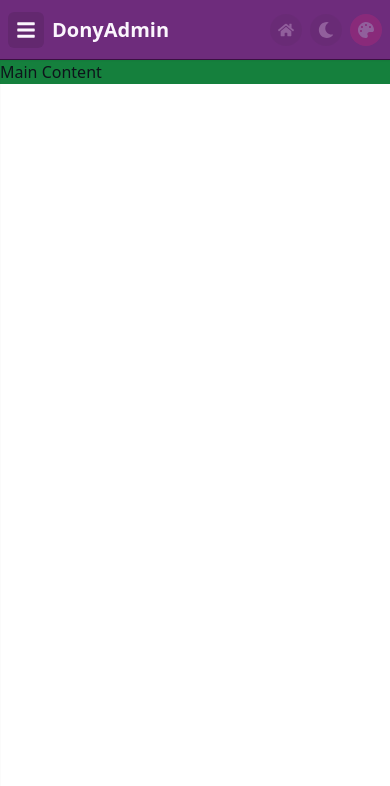
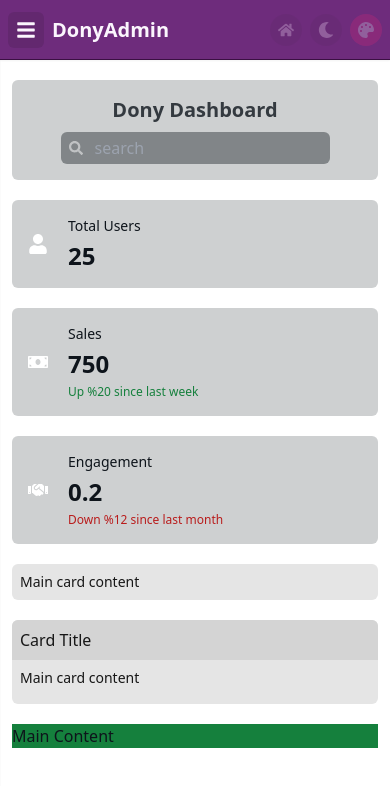
Before and after one commit to donis3/Dony-Next-SimpleAdmin, a Next.js app: page /dashboard in a window 390 px wide. Shown: the top 786 px of the page. Built offline with nearby package versions, Linux system fonts and the light colour scheme.

Commit message:
added dynamic viewport height to css fixes mobile view issue added dashboard ui elements (info card, card)

```diff
--- a/app/(admin)/dashboard/DashboardContext.tsx
+++ b/app/(admin)/DashboardContext.tsx
@@ -24,6 +24,13 @@ export default function DashboardContextProvider({
 		return setMenuOpen(!menuOpen);
 	};
 
+	useEffect(() => {
+		//Disable body scroll when menu is open
+		if (menuOpen === true)
+			document.documentElement.classList.add("scroll-lock");
+		else document.documentElement.classList.remove("scroll-lock");
+	}, [menuOpen]);
+
 	return (
 		<DashboardContext.Provider
 			value={{ isMenuOpen: menuOpen, toggleMenu: toggleMenu }}>
--- a/app/(admin)/dashboard/page.tsx
+++ b/app/(admin)/dashboard/page.tsx
@@ -1,3 +1,43 @@
+import Card from "@/app/ui/card/Card";
+import InfoCard from "@/app/ui/info-card/InfoCard";
+import PageTitle from "@/app/ui/page-title/PageTitle";
+import {
+	FaBell,
+	FaBox,
+	FaHandshake,
+	FaMoneyBill,
+	FaUser,
+} from "react-icons/fa";
+
 export default function Dashboard() {
-	return <div className="w-full h-full bg-green-700">Main Content</div>;
+	return (
+		<div className="container mx-auto flex flex-col gap-5 md:gap-8 px-3 py-5">
+			<PageTitle>Dony Dashboard</PageTitle>
+			<div className="w-full grid grid-cols-1 gap-5 md:grid-cols-3 md:gap-8">
+				<InfoCard title="Total Users" icon={<FaUser />}>
+					25
+				</InfoCard>
+				<InfoCard
+					title="Sales"
+					icon={<FaMoneyBill />}
+					subtext="Up %20 since last week"
+					subtextStyle="positive">
+					750
+				</InfoCard>
+				<InfoCard
+					title="Engagement"
+					icon={<FaHandshake />}
+					subtext="Down %12 since last month"
+					subtextStyle="negative">
+					0.2
+				</InfoCard>
+			</div>
+
+			<Card>Main card content</Card>
+
+			<Card title="Another card">Main card content</Card>
+
+			<div className="w-full h-full bg-green-700">Main Content</div>
+		</div>
+	);
 }
--- a/app/(admin)/layout.tsx
+++ b/app/(admin)/layout.tsx
@@ -3,7 +3,7 @@ import Link from "next/link";
 import { FaBars } from "react-icons/fa";
 import Navbar from "../ui/navbar/Navbar";
 import Sidebar from "../ui/sidebar/Sidebar";
-import DashboardContextProvider from "./dashboard/DashboardContext";
+import DashboardContextProvider from "./DashboardContext";
 
 export const metadata: Metadata = {
 	title: "DonyAdmin - Admin Zone",
@@ -32,7 +32,7 @@ export default function DashboardLayout({
 				</aside> */}
 			</DashboardContextProvider>
 			<main className="pt-[60px] w-full transition-transform duration-300 z-0 ease-in-out">
-				<div className="container mx-auto ">{children}</div>
+				{children}
 			</main>
 		</>
 	);
--- a/app/globals.css
+++ b/app/globals.css
@@ -11,6 +11,22 @@
 	.no-scrollbar {
 		-ms-overflow-style: none; /* IE and Edge */
 		scrollbar-width: none; /* Firefox */
+	}
+
+	.h-dscreen {
+		height: 100vh; /* fallback for Opera, IE and etc. */
+		height: 100dvh;
+	}
+
+	.scroll-lock {
+		/* want to fix the height to the window height */
+		height: calc(var(--window-inner-height) - 1px);
+
+		/* want to block all overflowing content */
+		overflow: hidden;
+
+		/* want to exclude padding from the height */
+		box-sizing: border-box;
 	}
 }
 
--- /dev/null
+++ b/app/ui/card/Card.tsx
@@ -0,0 +1,21 @@
+import { cn } from "@/lib/helpers/utils";
+
+type CardProps = {
+	title?: string;
+	children: React.ReactNode;
+};
+
+export default function Card({ title, children }: CardProps) {
+	return (
+		<div className="flex flex-col justify-between bg-neutral-200 text-neutral-900 dark:bg-neutral-800 rounded-md dark:text-neutral-100">
+			{title && (
+				<h2 className="p-2 rounded-t-md dark:bg-neutral-900 font-medium text-base bg-neutral-300">
+					Card Title
+				</h2>
+			)}
+			<div className={cn("px-2 pt-2 pb-2 text-sm", title && "pb-4")}>
+				{children}
+			</div>
+		</div>
+	);
+}
--- /dev/null
+++ b/app/ui/info-card/InfoCard.tsx
@@ -0,0 +1,41 @@
+import { cn } from "@/lib/helpers/utils";
+import { FaBox } from "react-icons/fa";
+
+type InfoCardProps = {
+	title: string;
+	subtext?: string;
+	subtextStyle?: "positive" | "negative";
+	children: React.ReactNode;
+	icon?: React.ReactNode;
+};
+
+export default function InfoCard({
+	title,
+	subtext,
+	subtextStyle,
+	children,
+	icon,
+}: InfoCardProps) {
+	return (
+		<div className="bg-fgNeutral/20 p-4 rounded-md flex flex-row justify-between gap-5 items-center">
+			{icon && <div className="text-xl text-bgNeutral">{icon}</div>}
+			<div className="flex-1 flex flex-col gap-1 ">
+				<h3 className="font-light text-sm">{title}</h3>
+				<span className="text-2xl font-bold">{children}</span>
+				{subtext && (
+					<span
+						className={cn(
+							"text-xs dark:text-neutral-400 text-neutral-600",
+
+							subtextStyle === "positive" &&
+								"text-green-700 dark:text-green-500",
+							subtextStyle === "negative" &&
+								"text-red-700 dark:text-red-500",
+						)}>
+						{subtext}
+					</span>
+				)}
+			</div>
+		</div>
+	);
+}
--- a/app/ui/navbar/Navbar.tsx
+++ b/app/ui/navbar/Navbar.tsx
@@ -3,7 +3,7 @@ import Link from "next/link";
 import { FaBars, FaHome, FaTimes } from "react-icons/fa";
 import ThemeSelect from "../theme/ThemeSelect";
 import { useContext } from "react";
-import { DashboardContext } from "@/app/(admin)/dashboard/DashboardContext";
+import { DashboardContext } from "@/app/(admin)/DashboardContext";
 import { cn } from "@/lib/helpers/utils";
 
 export default function Navbar() {
--- /dev/null
+++ b/app/ui/page-title/PageTitle.tsx
@@ -0,0 +1,23 @@
+import { ReactNode } from "react";
+import { FaSearch } from "react-icons/fa";
+
+export default function PageTitle({ children }: { children: ReactNode }) {
+	return (
+		<div className="w-full p-4 rounded-md bg-fgNeutral/20 flex flex-col gap-2 justify-between items-center md:flex-row">
+			<h1 className="flex-1 font-bold text-xl text-fgNeutral/80">
+				{children}
+			</h1>
+			<div className="flex py-0 pl-2 pr-0 gap-2 items-center bg-fgNeutral/40 rounded-md text-base">
+				<FaSearch className="text-sm text-bgNeutral/50" />
+				<input
+					type="search"
+					name="search"
+					className="p-1 bg-transparent rounded-md"
+					placeholder="search"
+					autoComplete="false"
+					defaultValue={""}
+				/>
+			</div>
+		</div>
+	);
+}
--- a/app/ui/sidebar/Sidebar.tsx
+++ b/app/ui/sidebar/Sidebar.tsx
@@ -1,18 +1,12 @@
 "use client";
 
-import { DashboardContext } from "@/app/(admin)/dashboard/DashboardContext";
+import { DashboardContext } from "@/app/(admin)/DashboardContext";
 import { cn } from "@/lib/helpers/utils";
 import useClickOutside from "@/lib/useClickOutside";
 import Link from "next/link";
 import { usePathname } from "next/navigation";
 import { ReactNode, useContext, useEffect } from "react";
-import {
-	FaBox,
-	FaBoxes,
-	FaEllipsisV,
-	FaHome,
-	FaUserCircle,
-} from "react-icons/fa";
+import { FaBox, FaBoxes, FaHome } from "react-icons/fa";
 import { MdDashboard } from "react-icons/md";
 import UserRow from "./UserRow";
 
@@ -31,7 +25,7 @@ export default function Sidebar() {
 	return (
 		<aside
 			className={cn(
-				"fixed left-0 top-0 bottom-0 h-screen  flex flex-col justify-between",
+				"fixed left-0 top-0 flex flex-col justify-between h-dscreen  ",
 				"w-full sm:w-3/4 md:w-1/2 lg:w-1/3 xl:w-1/4",
 				"transition-transform duration-300 ease-in-out",
 				" bg-bgPrimary dark:bg-primary-800 shadow-sm z-10",
@@ -39,7 +33,7 @@ export default function Sidebar() {
 			)}
 			ref={navRef}>
 			<nav
-				className="w-full p-3 flex-1 overflow-y-auto no-scrollbar" // Accessibility configuration.
+				className="w-full p-3 overflow-y-auto no-scrollbar" // Accessibility configuration.
 				aria-hidden={isMenuOpen ? "false" : "true"}
 				tabIndex={isMenuOpen ? 1 : -1}>
 				{/* Start navigation items */}
@@ -108,7 +102,7 @@ function NavItem({
 	return (
 		<Link
 			className={cn(
-				"transition-transform duration-300 w-full text-lg p-2  rounded-md  font-medium flex gap-2 items-center",
+				"transition-transform duration-300 w-full text-base p-2  rounded-md  font-medium flex gap-2 items-center",
 				"bg-primary-300 text-primary-700 border border-primary-500 ",
 				"dark:bg-primary-700 dark:text-primary-100 border border-primary-500 ",
 				"hover:bg-primary-900 hover:text-primary-100 hover:border-primary-950 hover:scale-105 ",
@@ -124,6 +118,7 @@ function NavItem({
 		</Link>
 	);
 }
+
 
 const navigationItems = [
 	{
--- a/app/ui/sidebar/UserRow.tsx
+++ b/app/ui/sidebar/UserRow.tsx
@@ -1,6 +1,6 @@
 "use client";
 import { cn } from "@/lib/helpers/utils";
-import { useState } from "react";
+import { useEffect, useRef, useState } from "react";
 import {
 	FaEllipsisV,
 	FaSignInAlt,
@@ -10,11 +10,18 @@ import {
 
 export default function UserRow({ user = false }) {
 	const [menuOpen, setMenuOpen] = useState(false);
+	const userRowRef = useRef(null);
+
+	useEffect(() => {
+
+	},[])
 
 	if (!user) {
 		return (
-			<div className="w-full h-fit">
-				<div className="bg-neutral-100  dark:bg-neutral-900 text-fgNeutral w-full px-3 py-4 flex flex-row justify-between gap-2 items-center group relative">
+			<div className="w-full">
+				<div
+					ref={userRowRef}
+					className="bg-neutral-100  dark:bg-neutral-900 text-fgNeutral w-full px-3 py-4 flex flex-row justify-between gap-2 items-center group relative  pb-8 md:pb-4">
 					<button
 						type="button"
 						className="w-full  p-2 rounded-md hover:bg-neutral-200  dark:hover:bg-neutral-800 flex gap-2 items-center justify-center text-blue-700 font-medium">
@@ -26,7 +33,7 @@ export default function UserRow({ user = false }) {
 		);
 	}
 	return (
-		<div className="w-full h-fit">
+		<div className="w-full">
 			<div
 				className={cn(
 					"w-full bg-neutral-100  dark:bg-neutral-900 p-4  left-0   z-30 transition-transform ease-in-out duration-300",
@@ -35,7 +42,9 @@ export default function UserRow({ user = false }) {
 				<UserCtxMenu />
 			</div>
 
-			<div className="bg-neutral-100  dark:bg-neutral-900 text-fgNeutral w-full px-3 py-4 flex flex-row justify-between gap-2 items-center group relative">
+			<div
+				ref={userRowRef}
+				className="bg-neutral-100  dark:bg-neutral-900 text-fgNeutral w-full px-3 py-4 flex flex-row justify-between gap-2 items-center group relative pb-8 md:pb-4">
 				<div className="flex items-center gap-2 text-base font-medium opacity-70 group-hover:opacity-100">
 					<FaUserCircle className="text-blue-700" />
 					Username
```
